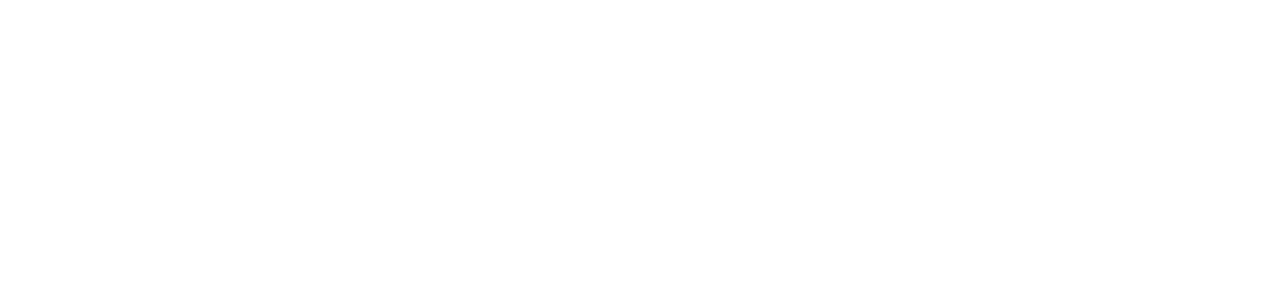
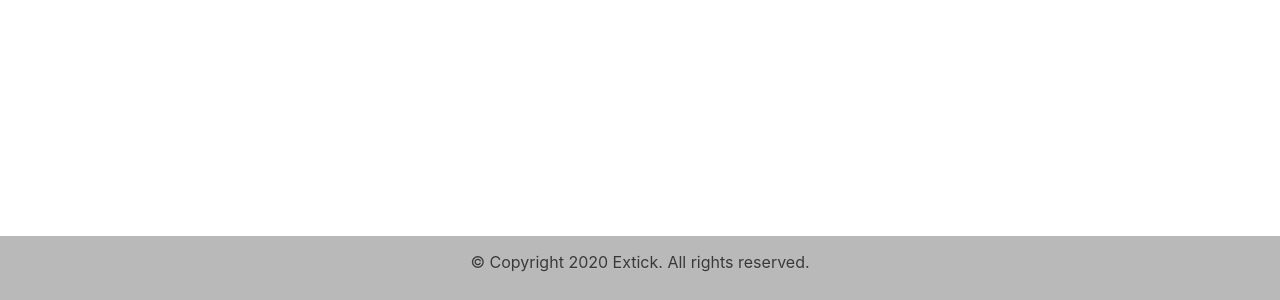
Before and after one commit to yavivi/react-express-app, a React (Create React App) app in the folder client/: page /tickets/1 in a window 1280 px wide. Shown: the part 660-960 px from the top of the page. Before the commit the page ends 800 px from the top, so only its background shows below. Built offline with nearby package versions, Linux system fonts and the light colour scheme.

Commit message:
add footer with copyright and current year

```diff
--- a/client/src/App.css
+++ b/client/src/App.css
@@ -1,3 +1,9 @@
+#root {
+  position: relative;
+  min-height: 100vh;
+  padding-bottom: 20vh;
+}
+
 .App {
   text-align: center;
 }
@@ -32,18 +38,21 @@
   from {
     transform: rotate(0deg);
   }
+
   to {
     transform: rotate(360deg);
   }
 }
-.category-menu{
+
+.category-menu {
   display: flex;
   flex-wrap: wrap;
   flex-direction: row;
   justify-content: center;
   list-style-type: none;
 }
-.category-item{
+
+.category-item {
   border: 1px solid grey;
   font-weight: 500;
   border-radius: 20px;
@@ -51,11 +60,13 @@
   padding: 5px 20px;
 
 }
-.category-item-clicked{
+
+.category-item-clicked {
   background-color: black;
   color: white;
 }
-.category-item:hover{
+
+.category-item:hover {
   background-color: #999999;
   color: whitesmoke;
   cursor: pointer;
@@ -69,7 +80,7 @@
   margin: 20px 20px;
 }
 
-.tickets-container{
+.tickets-container {
   display: flex;
   flex-direction: row;
   flex-wrap: wrap;
@@ -77,13 +88,16 @@
   width: 60%;
   margin: 0 auto;
 }
+
 .Login {
   padding: 60px 0;
 }
+
 .Login form {
   margin: 0 auto;
   max-width: 320px;
 }
+
 .Login input {
   margin: 10px 0;
   display: block;
@@ -123,3 +137,17 @@
   border-radius: 3px;
   background-color: #555555;
 }
+
+.copyright-text {
+  color: rgba(0, 0, 0, .7);
+  text-shadow: 0 1px rgba(255, 255, 255, 0.1);
+}
+
+footer {
+  position: absolute;
+  bottom: 0;
+  background: #b9b9b9;
+  text-align: center;
+  width: 100%;
+  height: 8vh;
+}
--- a/client/src/App.jsx
+++ b/client/src/App.jsx
@@ -3,9 +3,10 @@
 import { BrowserRouter as Router, Route, Switch } from 'react-router-dom';
 import { Homepage, LoginPage, PublishTicket, SellerDashboard, TicketManagement, SignupPage ,SellTickets, TicketDetails } from './pages';
 import MainNavbar from './components/MainNavbar';
+import Footer from './components/Footer';
 
 function App() {
-    return <div>
+    return <>
         <MainNavbar />
         <Router>
             <Switch>
@@ -19,8 +20,8 @@
                 <Route path="/tickets/:id/" exact component={TicketDetails} />
             </Switch>
         </Router>
-
-    </div>
+        <Footer />
+    </>
 }
 
 export default App;
--- /dev/null
+++ b/client/src/components/Footer.jsx
@@ -0,0 +1,11 @@
+import React from 'react'
+
+export default function Footer() {
+    return (
+        <footer>
+            <p class="copyright-text">
+                © Copyright {new Date().getFullYear()} Extick. All rights reserved.
+            </p>
+        </footer>
+    )
+}
```
Lines whose indentation alone changed are shown as unchanged.
